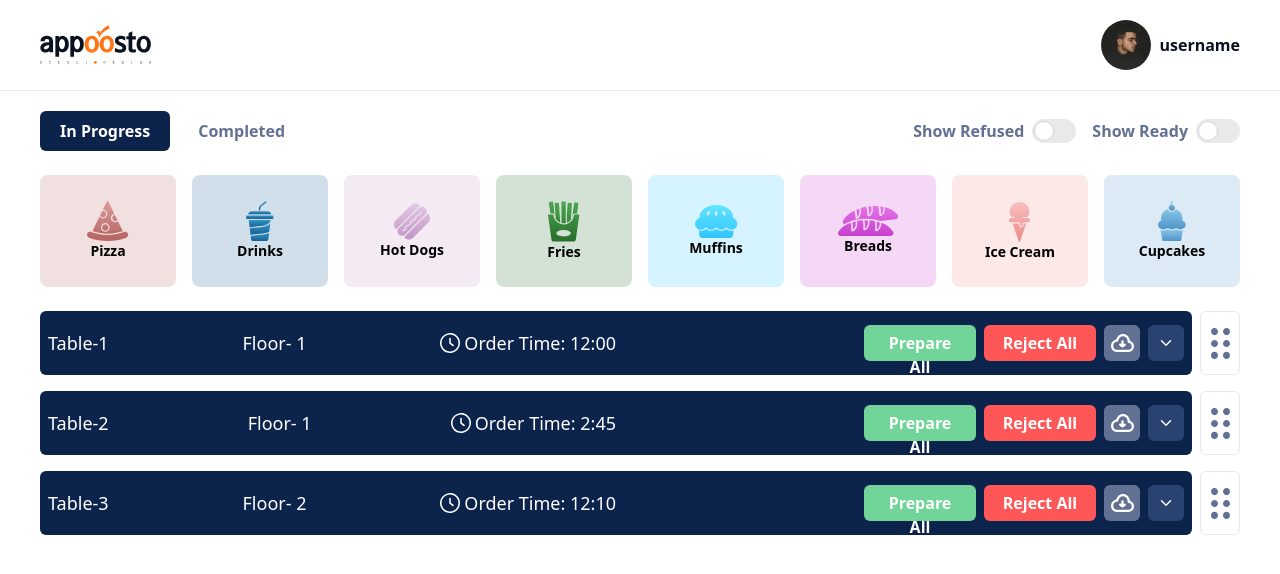
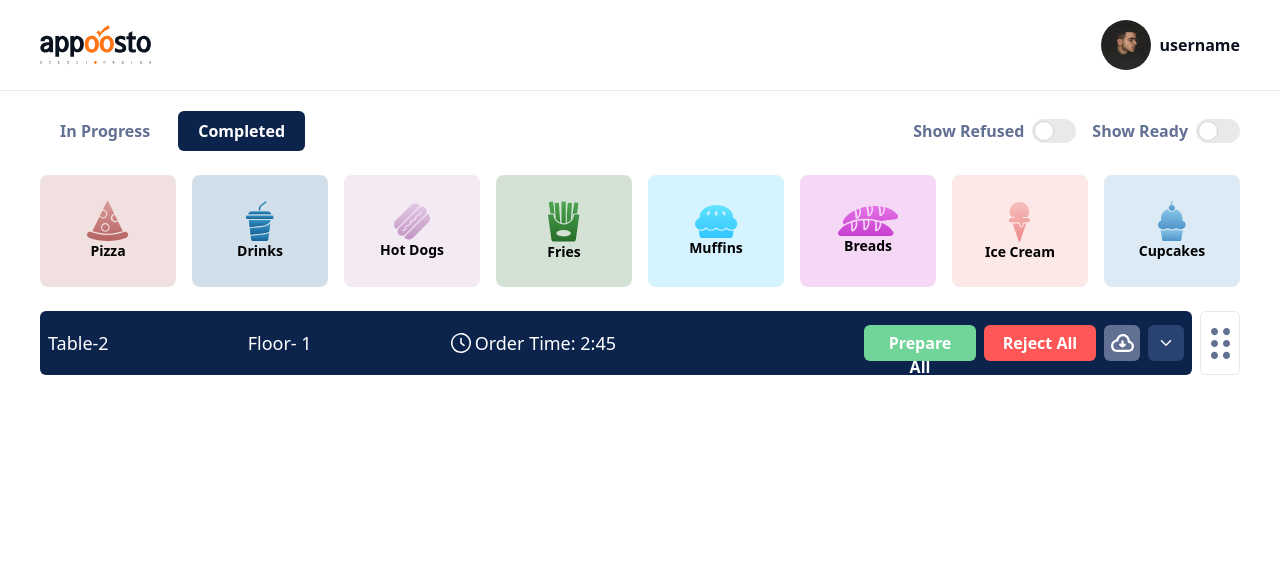
Before and after one commit to Hamza-Tasadaq/Appoosto-Kitchen, a React (Create React App) app: page /home in a window 1280 px wide. Both pictures are taken after a click on the button "In Progress". Shown: the top 574 px of the page. Built offline with nearby package versions, Linux system fonts and the light colour scheme.

Commit message:
New Filter Added

```diff
--- a/src/app/slices/Orders.js
+++ b/src/app/slices/Orders.js
@@ -73,26 +73,7 @@ const initialState = {
       time: "2:45",
       orders: {
         preparation: [
-          {
-            id: "chiilli Fry",
-            title: "Chiclii Fry",
-            time: "4:30",
-            without: "Tomato",
-            extra: "Extra Mozilla",
-            variant1: "Rost Chicken",
-            note: "Lorem ipsum dolor sit amet, consectetur adipiscing elit.",
-            count: 1,
-          },
-          {
-            id: "chicken Fry",
-            title: "Chicked Fry",
-            time: "4:30",
-            without: "Tomato",
-            extra: "Extra Mozilla",
-            variant1: "Rost Chicken",
-            note: "Lorem ipsum dolor sit amet, consectetur adipiscing elit.",
-            count: 3,
-          },
+
         ],
         ready: [
           {
--- a/src/components/OrderItem.js
+++ b/src/components/OrderItem.js
@@ -5,7 +5,12 @@ import { updateAllOrdersOfTable } from "../app/slices/Orders";
 import OrderItemCard from "./OrderItemCard";
 
 const OrderItem = ({ provided, orderDetails, filters }) => {
-  const { isReadyClicked, isRefusedClicked } = filters;
+  const {
+    isReadyClicked,
+    isRefusedClicked,
+    isCompletedCLick,
+    isProgressClicked,
+  } = filters;
 
   const dispatch = useDispatch();
 
@@ -25,9 +30,12 @@ const OrderItem = ({ provided, orderDetails, filters }) => {
   const handleButtonClick = (text) => {
     dispatch(updateAllOrdersOfTable({ type: text, table }));
   };
+
   return (
+    <li {...provided.draggableProps} ref={provided.innerRef}>
       <>
-      <li {...provided.draggableProps} ref={provided.innerRef}>
+        {isProgressClicked && preparation.length > 0 && (
+          <>
             <div className="flex items-center space-x-2">
               <div className="bg-[#0C234C] text-[#ffffff] p-2 rounded-md space-x-1 lg:space-x-0 flex items-center justify-between flex-1 h-16 ">
                 <div className="flex items-center flex-1 font-medium text-lg justify-start space-x-4 lg:space-x-0 lg:justify-between ">
@@ -126,8 +134,113 @@ const OrderItem = ({ provided, orderDetails, filters }) => {
                   ))}
               </div>
             )}
+          </>
+        )}
+
+        {isCompletedCLick && preparation.length === 0 && (
+          <>
+            <div className="flex items-center space-x-2">
+              <div className="bg-[#0C234C] text-[#ffffff] p-2 rounded-md space-x-1 lg:space-x-0 flex items-center justify-between flex-1 h-16 ">
+                <div className="flex items-center flex-1 font-medium text-lg justify-start space-x-4 lg:space-x-0 lg:justify-between ">
+                  <h2>Table-{table}</h2>
+                  <h2>Floor- {floor}</h2>
+                  <h2 className="flex items-center space-x-1">
+                    <span>
+                      <svg
+                        width="20"
+                        height="20"
+                        viewBox="0 0 20 20"
+                        fill="none"
+                        xmlns="http://www.w3.org/2000/svg"
+                      >
+                        <path
+                          d="M0 10.7832C0 10.2625 0 9.74187 0 9.22123C0.025694 9.08281 0.0596467 8.94532 0.0770819 8.80599C0.205552 7.79403 0.453315 6.81232 0.897453 5.89202C2.45469 2.66547 4.9883 0.699296 8.54049 0.133734C11.1659 -0.28425 13.6178 0.278562 15.7559 1.84692C19.0539 4.26775 20.4955 7.56579 19.8495 11.6173C19.2613 15.3086 17.1048 17.8697 13.6518 19.2803C12.7506 19.6488 11.7467 19.7671 10.7905 19.9999C10.2693 19.9999 9.74811 19.9999 9.22689 19.9999C8.94609 19.9504 8.66529 19.9046 8.38449 19.8523C4.70567 19.1639 2.12893 17.0896 0.718513 13.6385C0.351457 12.7383 0.233081 11.7374 0 10.7832ZM9.9977 1.56093C5.33609 1.56918 1.55081 5.36129 1.55907 10.0141C1.56733 14.6706 5.36362 18.4517 10.0216 18.4435C14.6832 18.4352 18.4685 14.6431 18.4602 9.99028C18.451 5.33287 14.6557 1.55268 9.9977 1.56093Z"
+                          fill="white"
+                        />
+                        <path
+                          d="M9.23148 7.76204C9.23148 7.03423 9.2269 6.30551 9.23332 5.5777C9.23883 5.00297 9.54348 4.65007 10.0142 4.65374C10.485 4.6574 10.7832 5.00847 10.786 5.58779C10.7915 6.80966 10.7979 8.03244 10.7805 9.25432C10.7759 9.57514 10.8768 9.76855 11.1402 9.95554C11.9147 10.5037 12.6717 11.0775 13.4196 11.6623C13.594 11.7989 13.761 11.9978 13.8325 12.2022C13.9445 12.5212 13.8307 12.8264 13.5398 13.0208C13.237 13.2233 12.9186 13.1968 12.6295 12.9859C12.0312 12.5487 11.4402 12.1014 10.8465 11.6577C10.451 11.3617 10.0592 11.061 9.65819 10.7713C9.35904 10.5559 9.22231 10.2791 9.22873 9.90696C9.24066 9.19198 9.23148 8.47701 9.23148 7.76204Z"
+                          fill="white"
+                        />
+                      </svg>
+                    </span>
+                    <span>
+                      Order Time: <span className="font-light">{time}</span>
+                    </span>
+                  </h2>
+                </div>
+                <div className="flex-1 flex items-center justify-end space-x-2">
+                  <button
+                    onClick={() => {
+                      handleButtonClick("Prepare All");
+                    }}
+                    className="rounded-md bg-[#71D499] lg:w-28 h-9 outline-none font-semibold text-sm lg:text-base py-1.5 px-4"
+                  >
+                    Prepare All
+                  </button>{" "}
+                  <button
+                    onClick={() => {
+                      handleButtonClick("Reject All");
+                    }}
+                    className="rounded-md bg-[#FF5757] lg:w-28 h-9 outline-none font-semibold text-sm lg:text-base py-1.5 px-4"
+                  >
+                    Reject All
+                  </button>
+                  <button className="h-9 w-9 flex items-center justify-center rounded-md bg-[#627193]">
+                    <img src="./assets/icons/download.svg" alt="svg" />
+                  </button>
+                  <button
+                    onClick={showDetailsHandler}
+                    className="h-9 w-9 flex items-center justify-center rounded-md bg-[#294270]"
+                  >
+                    {isOpen ? <IoIosArrowUp /> : <IoIosArrowDown />}
+                  </button>
+                </div>
+              </div>
+              {/* Button By which user can drag */}
+              <div
+                {...provided.dragHandleProps}
+                className="w-10 h-16 flex items-center justify-center border rounded-md border-[#E9E9E9] bg-[#FFFFFF]"
+              >
+                <img src="./assets/icons/dots.svg" alt="dots" />
+              </div>
+            </div>
+            {isOpen && (
+              <div className="my-2.5 grid grid-cols-2 md:grid-cols-3 gap-4">
+                {preparation &&
+                  preparation.map((orderItemData, index) => (
+                    <OrderItemCard
+                      key={index}
+                      orderItemData={orderItemData}
+                      status="preparation"
+                      table={table}
+                    />
+                  ))}
+                {ready &&
+                  isReadyClicked &&
+                  ready.map((orderItemData, index) => (
+                    <OrderItemCard
+                      key={index}
+                      orderItemData={orderItemData}
+                      status="ready"
+                      table={table}
+                    />
+                  ))}
+                {rejected &&
+                  isRefusedClicked &&
+                  rejected.map((orderItemData, index) => (
+                    <OrderItemCard
+                      key={index}
+                      orderItemData={orderItemData}
+                      status="rejected"
+                      table={table}
+                    />
+                  ))}
+              </div>
+            )}
+          </>
+        )}
+      </>
     </li>
-    </>
   );
 };
 
--- a/src/pages/Home.js
+++ b/src/pages/Home.js
@@ -6,29 +6,31 @@ const Home = () => {
   const { orders } = useSelector((state) => state.orders);
 
   // Holds Is there is any item in preparation state
-  const [isPreparationHave, setIsPreparationHave] = useState(false);
+  const [isPreparationHave, setIsPreparationHave] = useState();
 
-  useEffect(() => {
-    // Check Is there in item exists which have preparation state
-    const response = orders.filter((orderItem) => {
-      if (orderItem.orders.preparation.length > 0) {
-        return orderItem;
-      }
-      return null;
-    });
+  // useEffect(() => {
+  //   // Check Is there in item exists which have preparation state
+  //   const response = orders.filter((orderItem) => {
+  //     if (orderItem.orders.preparation.length > 0) {
+  //       return orderItem;
+  //     }
+  //     return null;
+  //   });
 
-    // If preparation state have one or more items then it will update the state if If block and else in else block
-    if (response.length > 0) {
-      setIsPreparationHave(true);
-    } else {
-      setIsPreparationHave(false);
-    }
-  });
+  //   // If preparation state have one or more items then it will update the state if If block and else in else block
+  //   if (response.length > 0) {
+  //     setIsPreparationHave(true);
+  //   } else {
+  //     setIsPreparationHave(false);
+  //   }
+  // });
 
   // Hold The filters
   const [filters, setFilters] = useState({
     isReadyClicked: false,
     isRefusedClicked: false,
+    isCompletedCLick: false,
+    isProgressClicked: true,
   });
 
   // Runs on modifiying Filters
@@ -43,6 +45,18 @@ const Home = () => {
         ...filters,
         isReadyClicked: !filters.isReadyClicked,
       });
+    } else if (selectedSwitch === "In Progress") {
+      setFilters({
+        ...filters,
+        isCompletedCLick: !filters.isCompletedCLick,
+        isProgressClicked: !filters.isProgressClicked,
+      });
+    } else if (selectedSwitch === "completed") {
+      setFilters({
+        ...filters,
+        isProgressClicked: !filters.isProgressClicked,
+        isCompletedCLick: !filters.isCompletedCLick,
+      });
     }
   };
   return (
@@ -52,8 +66,11 @@ const Home = () => {
         <div className="flex items-center justify-between">
           <div className="flex items-center space-x-2">
             <button
+              onClick={() => {
+                filtersHandler("In Progress");
+              }}
               className={`${
-                isPreparationHave
+                filters.isProgressClicked
                   ? " bg-[#0C234C] text-[#ffffff] "
                   : " bg-transparent text-[#627193]"
               }   rounded-md font-semibold text-base py-2  px-5`}
@@ -61,8 +78,11 @@ const Home = () => {
               In Progress
             </button>
             <button
+              onClick={() => {
+                filtersHandler("completed");
+              }}
               className={`${
-                !isPreparationHave
+                filters.isCompletedCLick
                   ? " bg-[#0C234C] text-[#ffffff] "
                   : " bg-transparent text-[#627193]"
               }  rounded-md font-semibold text-base py-2  px-5`}
```
Lines whose indentation alone changed are shown as unchanged.
